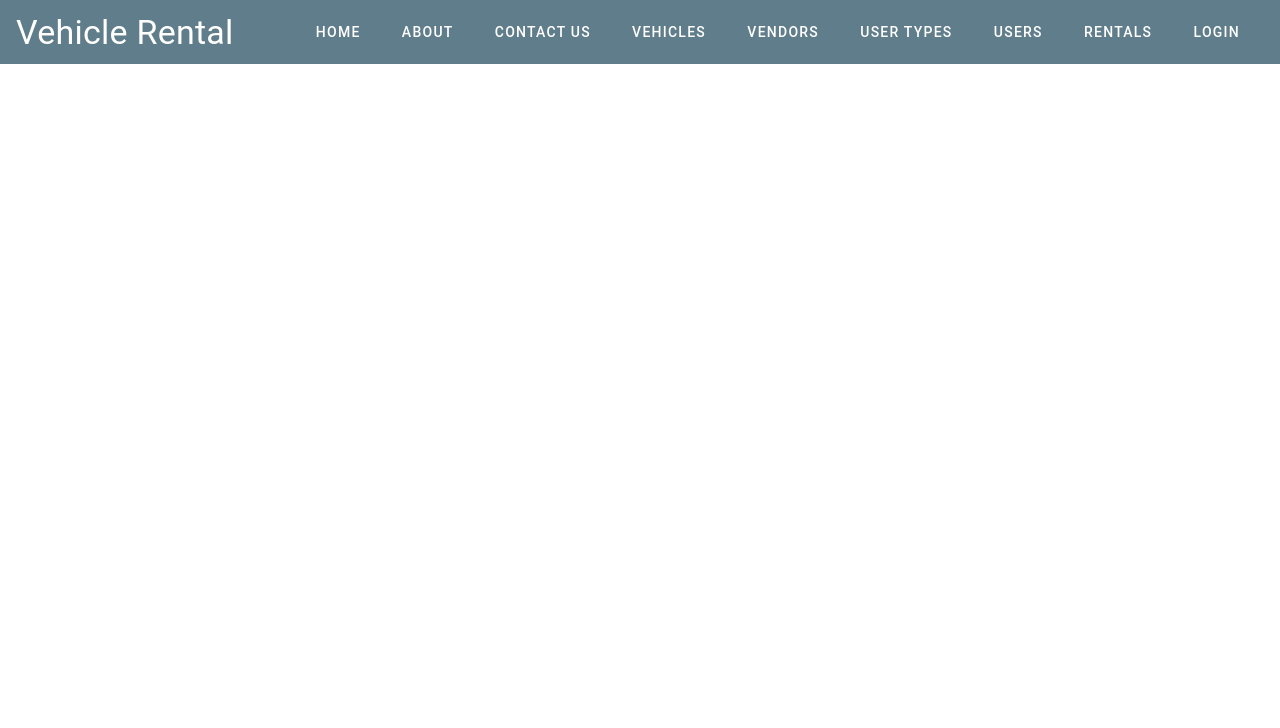
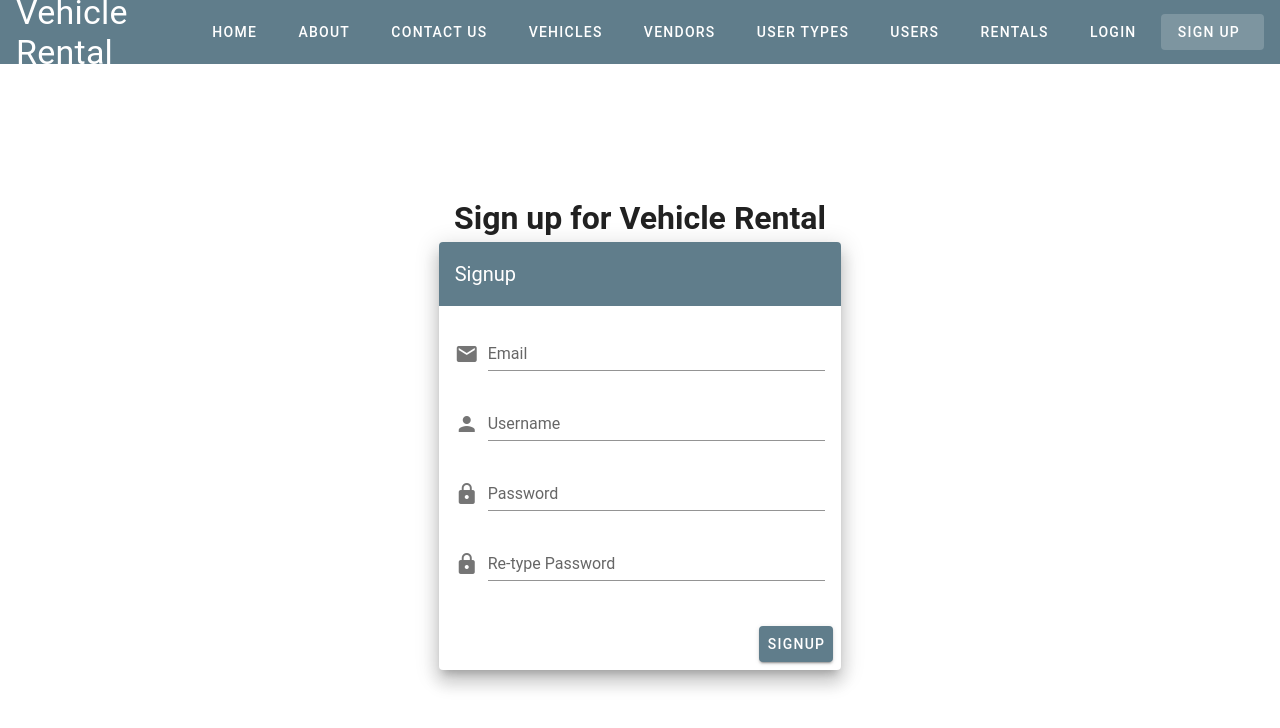
Before and after one commit to bimalghartimagar/vehicle-rental, a Vue app in the folder rentalapp/: page /signup in a window 1280 px wide. Shown: the top 728 px of the page. Built offline with nearby package versions, Linux system fonts and the light colour scheme; no server answers.

Commit message:
Signup feature with validation

```diff
--- a/rentalapp/src/App.vue
+++ b/rentalapp/src/App.vue
@@ -32,6 +32,9 @@
       <v-btn to="/login" text>
         <span class="mr-2">Login</span>
       </v-btn>
+      <v-btn to="/signup" text>
+        <span class="mr-2">Sign Up</span>
+      </v-btn>
     </v-app-bar>
 
     <v-content>
--- a/rentalapp/src/router/index.js
+++ b/rentalapp/src/router/index.js
@@ -24,6 +24,12 @@ const routes = [
     name: "Login",
     component: () =>
       import(/* webpackChunkName: "login" */ "../views/Login.vue")
+  },
+  {
+    path: "/signup",
+    name: "Signup",
+    component: () =>
+      import(/* webpackChunkName: "login" */ "../views/Signup.vue")
   },
   {
     path: "/contactus",
--- /dev/null
+++ b/rentalapp/src/views/Signup.vue
@@ -0,0 +1,118 @@
+<template>
+  <v-container class="fill-height" fluid>
+    <v-row align="center" justify="center">
+      <v-col cols="12" sm="8" md="4">
+        <h1 class="text-center">Sign up for Vehicle Rental</h1>
+        <v-card class="elevation-12">
+          <v-toolbar color="primary" dark flat>
+            <v-toolbar-title>Signup</v-toolbar-title>
+          </v-toolbar>
+          <v-card-text>
+            <v-form>
+              <v-text-field
+                label="Email"
+                name="email"
+                prepend-icon="email"
+                type="text"
+                v-model="email"
+              ></v-text-field>
+
+              <v-text-field
+                label="Username"
+                name="username"
+                prepend-icon="person"
+                type="text"
+                v-model="username"
+              ></v-text-field>
+
+              <v-text-field
+                id="password"
+                label="Password"
+                name="password"
+                prepend-icon="lock"
+                type="password"
+                v-model="password"
+              ></v-text-field>
+
+              <v-text-field
+                id="password2"
+                label="Re-type Password"
+                name="password"
+                prepend-icon="lock"
+                type="password"
+                v-model="password2"
+              ></v-text-field>
+            </v-form>
+            <span>
+              {{ errorMsg }}
+            </span>
+          </v-card-text>
+          <v-card-actions>
+            <v-spacer></v-spacer>
+            <v-btn color="primary" @click.prevent="signup()">Signup</v-btn>
+          </v-card-actions>
+        </v-card>
+      </v-col>
+    </v-row>
+  </v-container>
+</template>
+
+<script>
+import rentalApi from "../api/rentalApi";
+
+export default {
+  data() {
+    return {
+      username: "",
+      password: "",
+      password2: "",
+      errorMsg: "",
+      email: ""
+    };
+  },
+
+  methods: {
+    signup: function() {
+      if (this.email.trim().length === 0) {
+        this.errorMsg = "Email cannot be empty.";
+        return;
+      } else if (!this.validEmail(this.email)) {
+        this.errorMsg = "Invalid Email address.";
+        return;
+      } else if (this.username.trim().length === 0) {
+        this.errorMsg = "Username cannot be empty.";
+        return;
+      } else if (this.password.length === 0 || this.password2.length === 0) {
+        this.errorMsg = "Password cannot be empty.";
+        return;
+      } else if (this.password !== this.password2) {
+        this.errorMsg = "Passwords should be same.";
+        return;
+      }
+
+      rentalApi
+        .post("auth/signup/", {
+          email: this.email,
+          username: this.username,
+          password: this.password
+        })
+        .then(response => {
+          this.username = "";
+          this.email = "";
+          this.password = "";
+          this.password2 = "";
+          this.errorMsg = response.data.msg;
+        })
+        .catch(error => {
+          if (error.response.status === 401) {
+            this.errorMsg = error.response.data.msg;
+          }
+        });
+    },
+    validEmail: function(email) {
+      var re = /^(([^<>()[\]\\.,;:\s@"]+(\.[^<>()[\]\\.,;:\s@"]+)*)|(".+"))@((\[[0-9]{1,3}\.[0-9]{1,3}\.[0-9]{1,3}\.[0-9]{1,3}\])|(([a-zA-Z\-0-9]+\.)+[a-zA-Z]{2,}))$/;
+      return re.test(email);
+    }
+  }
+};
+</script>
```
